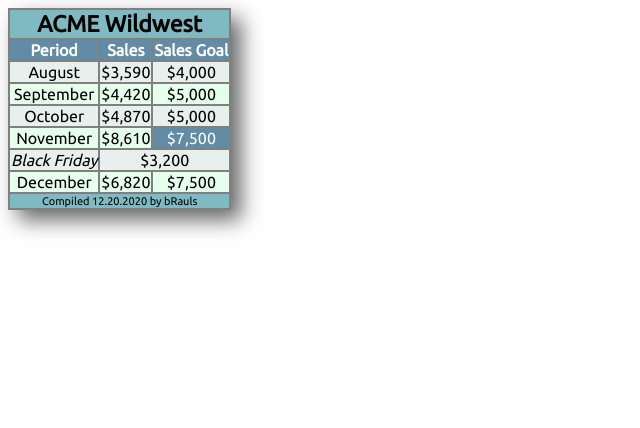
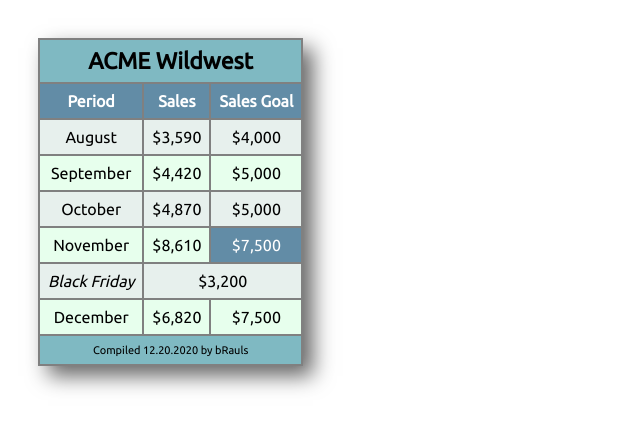
Before and after one commit to richyrich1/richyrich1.github.io, a plain HTML site: page assignments/lesson-8/tablebuild.html in a window 1280 px wide. Shown: the whole page, without its empty margins (0-640 px from the left). Drawn offline with Linux system fonts and the light colour scheme.

Commit message:
table padding

```diff
--- a/assignments/lesson-8/styles/tablebuild.css
+++ b/assignments/lesson-8/styles/tablebuild.css
@@ -1,6 +1,11 @@
 body
 {
     font-family: 'Ubuntu', sans-serif;
+}
+
+main
+{
+    padding: 30px;
 }
 
 table
@@ -16,6 +21,7 @@
 td, th
 {
     text-align: center;
+    padding: 8px;
 }
 
 thead
```
